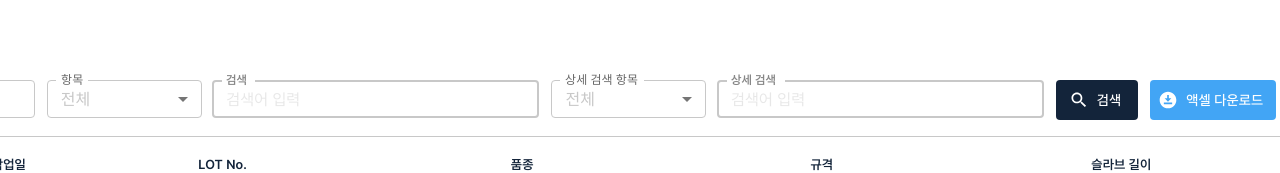
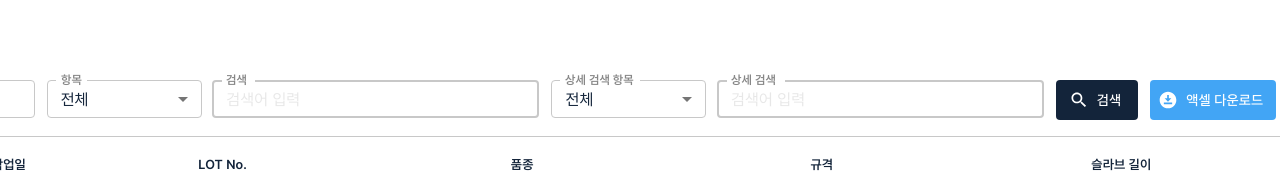
Before and after one commit to Ajrdn/MUI-Task, a React (Create React App) app: page / in a window 1280 px wide. Shown: the top 173 px of the page. Built offline with nearby package versions, Linux system fonts and the light colour scheme.

Commit message:
UPDATE::Font style

```diff
--- a/src/components/InformFab/InformModal/BottomField/BottomSelect.tsx
+++ b/src/components/InformFab/InformModal/BottomField/BottomSelect.tsx
@@ -31,6 +31,10 @@ function BottomSelect() {
       sx={{
         width: '328px',
         height: '100%',
+        color: '#878787',
+        fontSize: '18px',
+        fontFamily: 'Pretendard',
+        fontWeight: 400,
       }}
     >
       {menuList.map(menu => <MenuItem key={menu} value={menu}>{menu}</MenuItem>)}
--- a/src/pages/TablePageSearchBar/ItemSelectSearch.tsx
+++ b/src/pages/TablePageSearchBar/ItemSelectSearch.tsx
@@ -38,7 +38,16 @@ const ItemSelectSearch = (props: ItemSelectSearchProps) => {
 
   return (
     <FormControl>
-      <InputLabel id='item-select-label'>{props.selectLabel}</InputLabel>
+      <InputLabel
+        id='item-select-label'
+        sx={{
+          fontFamily: 'Pretendard',
+          fontWeight: 600,
+          color: '#878787',
+        }}
+      >
+        {props.selectLabel}
+      </InputLabel>
       <Select
         labelId='item-select-label'
         id='item-select'
@@ -48,6 +57,10 @@ const ItemSelectSearch = (props: ItemSelectSearchProps) => {
         sx={{
           width: '155px',
           height: '38px',
+          color: '#13243A',
+          fontSize: '16px',
+          fontFamily: 'Pretendard',
+          fontWeight: 400,
         }}
       >
         {menuList.map(menu => <MenuItem key={menu} value={menu}>{menu}</MenuItem>)}
```
